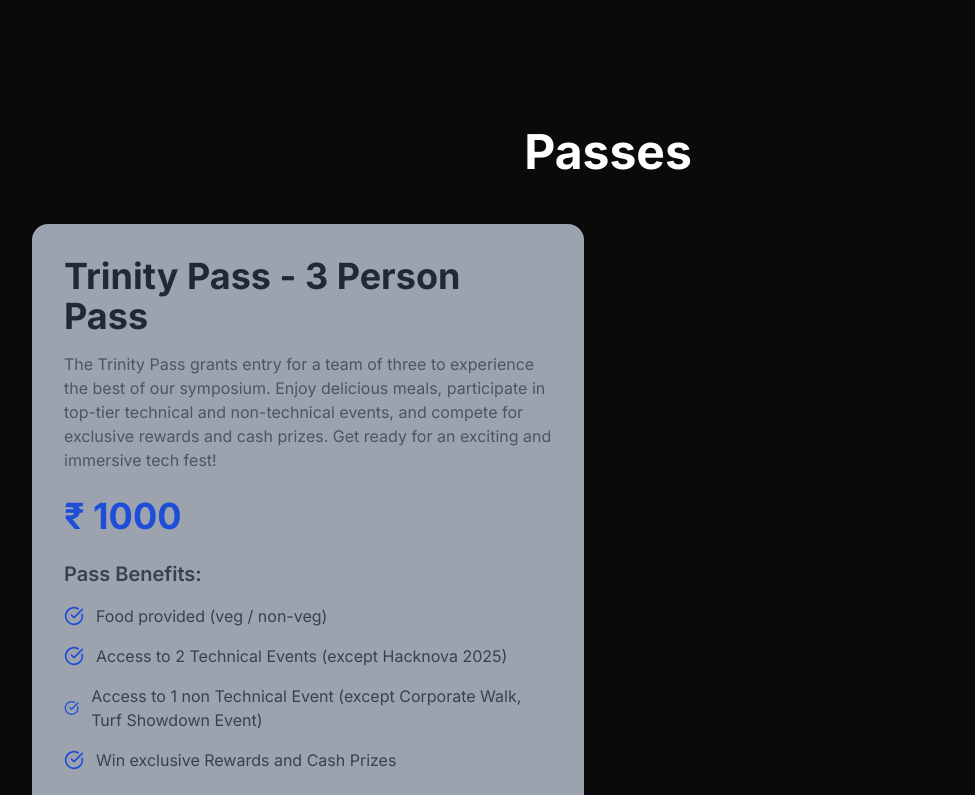
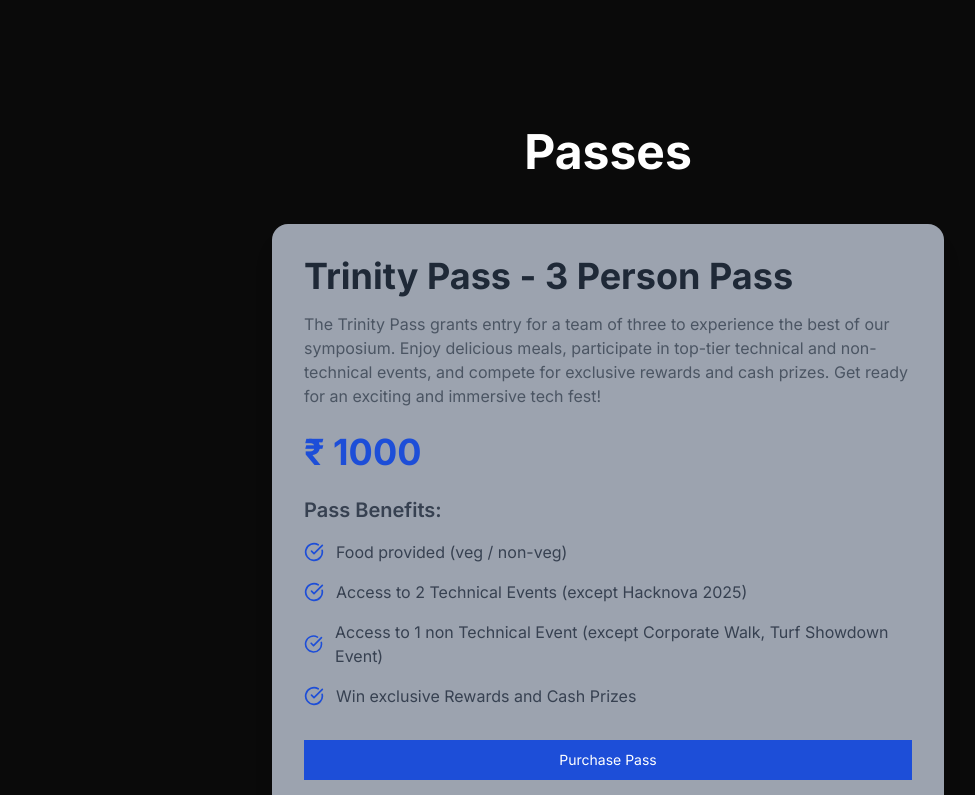
Before and after one commit to tanush-em/INVICTUS, a Next.js app: page / in a window 1280 px wide. Shown: the part 3860-4655 px from the top of the page, without its empty margins (32-1007 px from the left). Built offline with nearby package versions, Linux system fonts and the light colour scheme.

Commit message:
passes sec updated

```diff
--- a/app/components/PassesSection.js
+++ b/app/components/PassesSection.js
@@ -21,10 +21,10 @@
 
   return (
     <section id="passes" className="py-20 px-8">
-      <div className="max-w-6xl mx-auto">
+      <div className="max-w-2xl mx-auto">
         <h2 className="text-5xl font-bold mb-12 text-center">Passes</h2>
 
-        <div className="grid md:grid-cols-2 gap-12">
+        <div className="">
           {passes.map((pass, index) => (
             <motion.div
               key={index}
```
